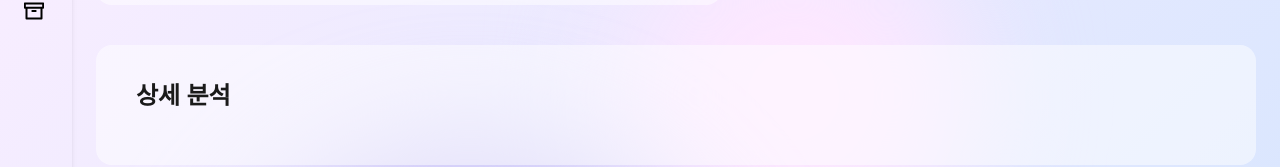
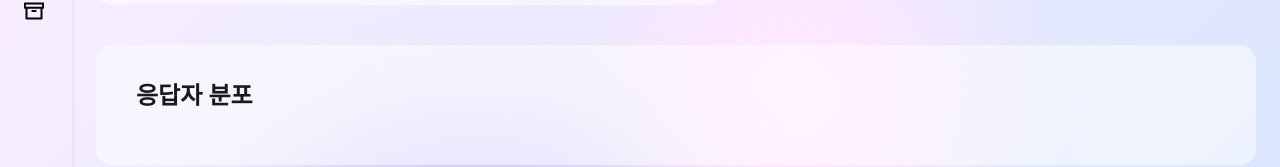
Before and after one commit to SW-DiffLens/fe, a React (Vite) app: page /dashboard/1 in a window 1280 px wide. Shown: the part 199-366 px from the top of the page. Built offline with nearby package versions, Linux system fonts and the light colour scheme; sample sign-in values are in the browser's storage; a web font is replaced by a local one.

Commit message:
fix: 대시보드 서브차트 ui 수정

```diff
--- a/src/pages/Dashboard.tsx
+++ b/src/pages/Dashboard.tsx
@@ -298,7 +298,7 @@ export default function Dashboard() {
         {/* 중간 영역 */}
         <div className="flex w-full flex-col items-start justify-center gap-[20px] rounded-2xl bg-opacity-500 px-[40px] py-[32px]">
           <div className="w-full text-start text-gray-950 text-h4">
-            상세 분석
+            응답자 분포
           </div>
           {/* <div className="flex w-full items-center justify-start gap-[20px] border-gray-500 border-b-[0.5px]">
             <div
@@ -322,7 +322,7 @@ export default function Dashboard() {
               교차 분석 도구
             </div>
           </div> */}
-          <div className="grid w-full auto-cols-[480px] grid-flow-col items-start justify-start gap-[36px] overflow-x-auto">
+          <div className="flex w-full justify-center gap-12 overflow-x-hidden align-center">
             {result?.sub_charts?.map((chart, index) => {
               const key = `${chart.metric}-${index}`;
               switch (chart.chart_type) {
```
